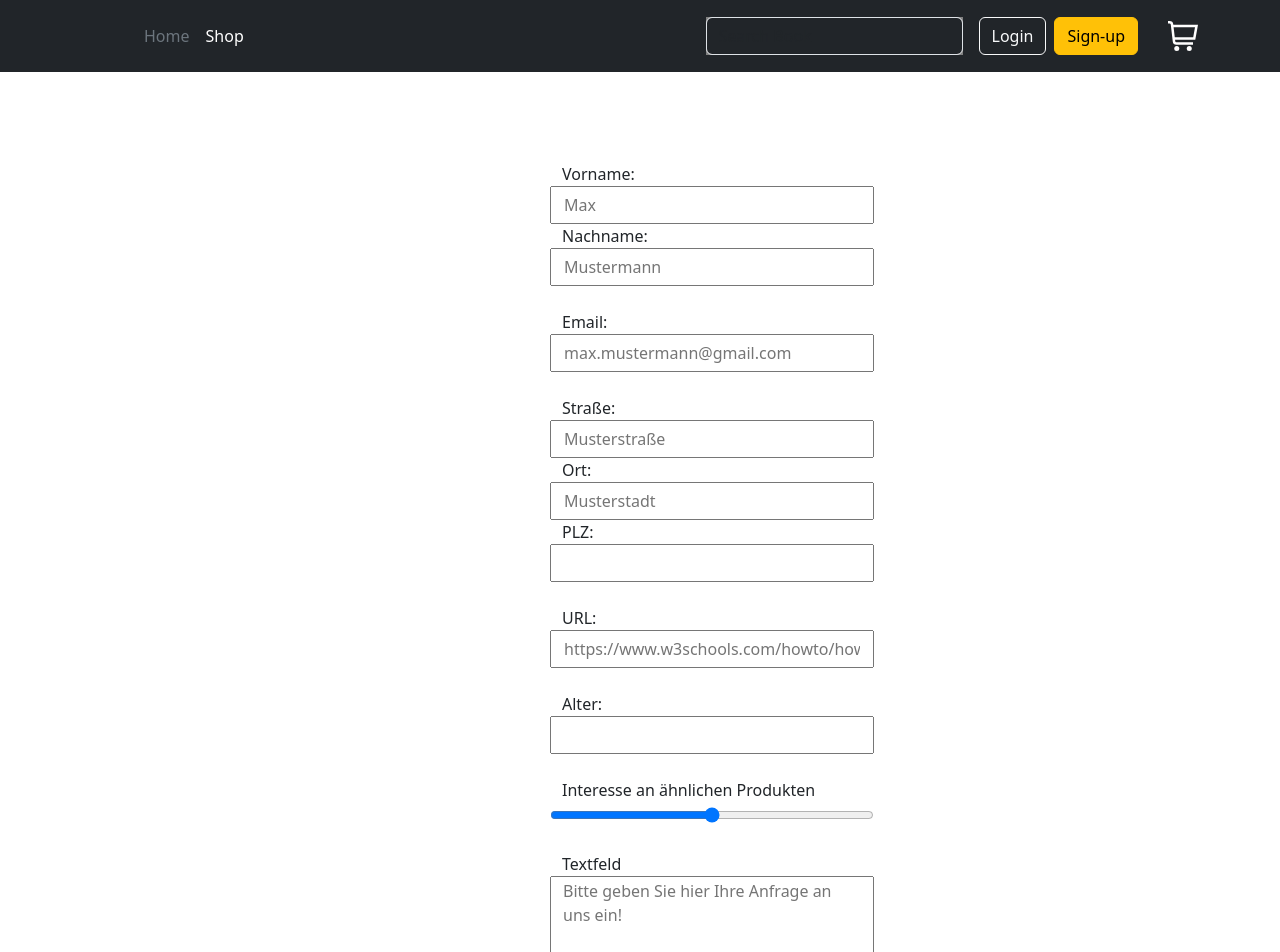
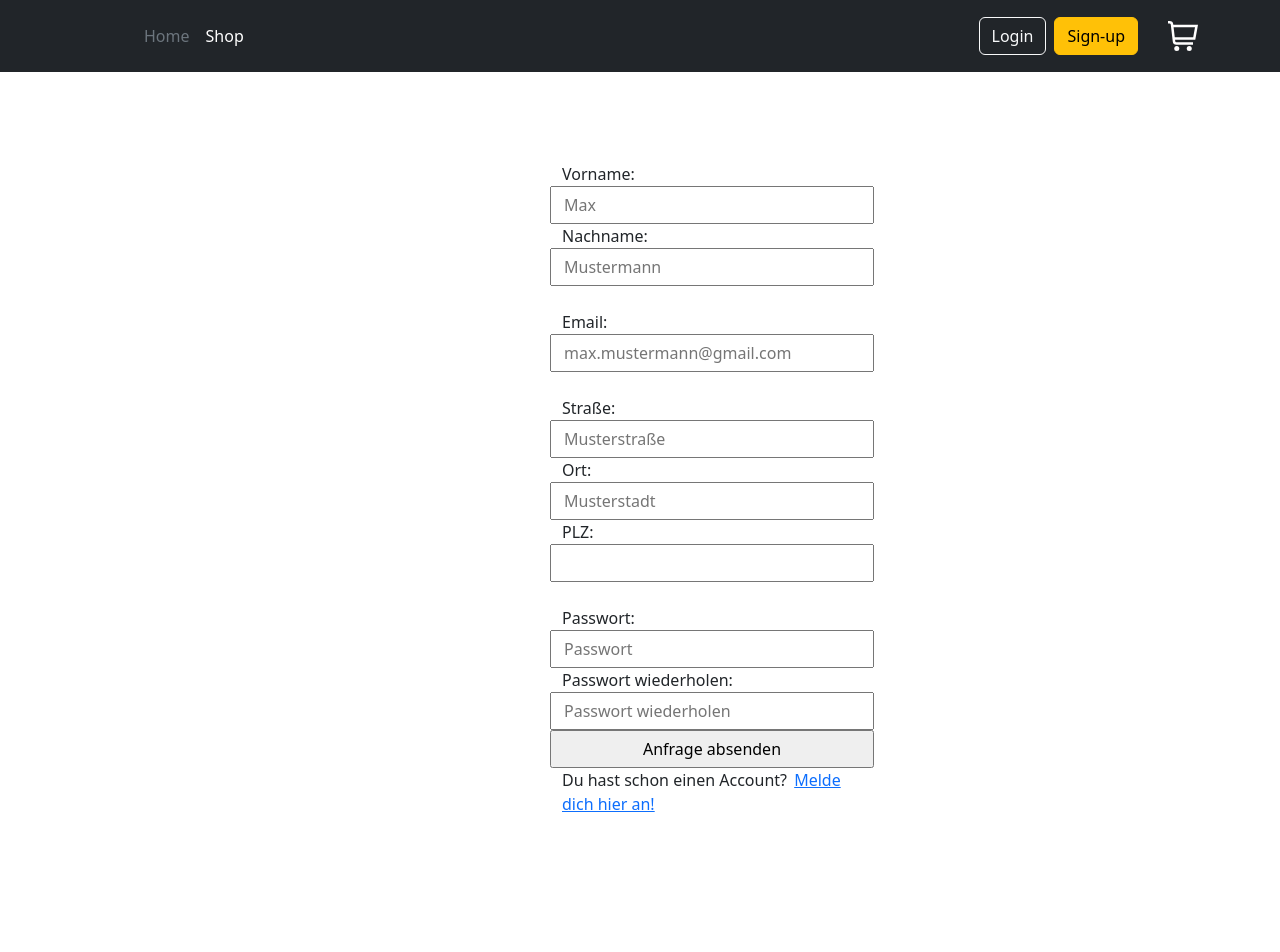
Before and after one commit to HorrorReaper/GeschenkeShop, a Vue app: page /signup in a window 1280 px wide. Shown: the top 952 px of the page. After the commit the page ends 882 px from the top, so only its background shows below. Built offline with nearby package versions, Linux system fonts and the light colour scheme.

Commit message:
fast fertig

```diff
--- a/src/backend/index.cjs
+++ b/src/backend/index.cjs
@@ -9,7 +9,6 @@ const app = express();
 const port = 3000;
 
 // Path to your JSON file
-const booksJsonFilePath = path.join(__dirname, 'books.json');
 const ordersFilePath = './order.json';
 // Middleware
 app.use(cors());
--- a/src/components/NavBar.vue
+++ b/src/components/NavBar.vue
@@ -9,23 +9,20 @@ import { getCookie } from './ShopSite.vue';
   <header class="p-3 text-bg-dark" style="position: sticky;">
     <div class="container">
       <div class="d-flex flex-wrap align-items-center justify-content-center justify-content-lg-start">
-        <a href="/" class="d-flex align-items-center mb-2 mb-lg-0 text-white text-decoration-none">
+        <a href="./" class="d-flex align-items-center mb-2 mb-lg-0 text-white text-decoration-none">
           <svg class="bi me-2" width="40" height="32" role="img" aria-label="Bootstrap"><use xlink:href="#bootstrap"/></svg>
         </a>
 
         <ul class="nav col-12 col-lg-auto me-lg-auto mb-2 justify-content-center mb-md-0">
-          <li><a href="/" class="nav-link px-2 text-secondary">Home</a></li>
-          <li><a href="/shop" class="nav-link px-2 text-white">Shop</a></li>
+          <li><a href="./" class="nav-link px-2 text-secondary">Home</a></li>
+          <li><a href="./shop" class="nav-link px-2 text-white">Shop</a></li>
           <li v-if="getCookie('email') === 'admin@admin.com'"><a href="/admin" class="nav-link px-2 text-white">AdminPanel</a></li>
         </ul>
 
-        <form class="col-8 col-lg-auto mb-3 mb-lg-0 me-lg-3 p-0"  role="search" style="background-color: grey;">
-          <input type="search" class="form-control form-control-dark text-bg-dark" placeholder="Search Book" aria-label="Search">
-        </form>
 
         <div class="text-end">
-          <button type="button" class="btn btn-outline-light me-2" onclick="window.location.href='/login'">Login</button>
-          <button type="button" class="btn btn-warning" onclick="window.location.href='/signup'">Sign-up</button>
+          <button type="button" class="btn btn-outline-light me-2" onclick="window.location.href='./login'">Login</button>
+          <button type="button" class="btn btn-warning" onclick="window.location.href='./signup'">Sign-up</button>
         </div>
         <img src="/shopping-cart.svg" alt="" onclick="document.location.href='/basket'" class="warenkorb">
       </div>
--- a/src/components/SignUpForm.vue
+++ b/src/components/SignUpForm.vue
@@ -36,39 +36,29 @@
       </div>
       <br />
       <div class="row">
-        <label for="URL">URL:</label>
+        <label for="Passwort">Passwort:</label>
         <input
-          type="url"
-          name="URL"
-          id="URL"
-          placeholder="https://www.w3schools.com/howto/howto_css_login_form.asp"
+          type="password"
+          name="Passwort"
+          id="Passwort"
+          placeholder="Passwort"
+          min="8"
+          required
         />
-      </div>
-      <br />
-      <div class="row">
-        <label for="Alter">Alter:</label>
-        <input type="number" name="Alter" id="Alter" min="3" max="120" />
-      </div>
-      <br />
-      <div class="row">
-        <label for="Interesse">Interesse an ähnlichen Produkten</label>
-        <input type="range" name="Interesse" id="Interesse" min="0" max="10" value="5" />
-      </div>
-      <br />
-      <div class="row">
-        <label for="textfeld">Textfeld</label><br />
-        <textarea
-          name="textfeld"
-          id="textfeld"
-          rows="5"
-          spellcheck="true"
-          placeholder="Bitte geben Sie hier Ihre Anfrage an uns ein!"
-        ></textarea>
+        <label for="PasswortWiederholen">Passwort wiederholen:</label>
+        <input
+          type="password"
+          name="PasswortWiederholen"
+          id="PasswortWiederholen"
+          placeholder="Passwort wiederholen"
+          min="8"
+          required
+        />
       </div>
       <div class="row">
         <input type="submit" value="Anfrage absenden" />
       </div>
-      <p>Du hast noch keinen Account? <a href="/login">Melde dich hier an!</a></p>
+      <p>Du hast schon einen Account? <a href="/login">Melde dich hier an!</a></p>
     </form>
   </div>
 </template>
--- a/vite.config.js
+++ b/vite.config.js
@@ -15,4 +15,5 @@ export default defineConfig({
       '@': fileURLToPath(new URL('./src', import.meta.url))
     },
   },
+  base: '/ewa/g25/geschenke_shop_ems/test/dist/', // Path relative to project root
 })
```
